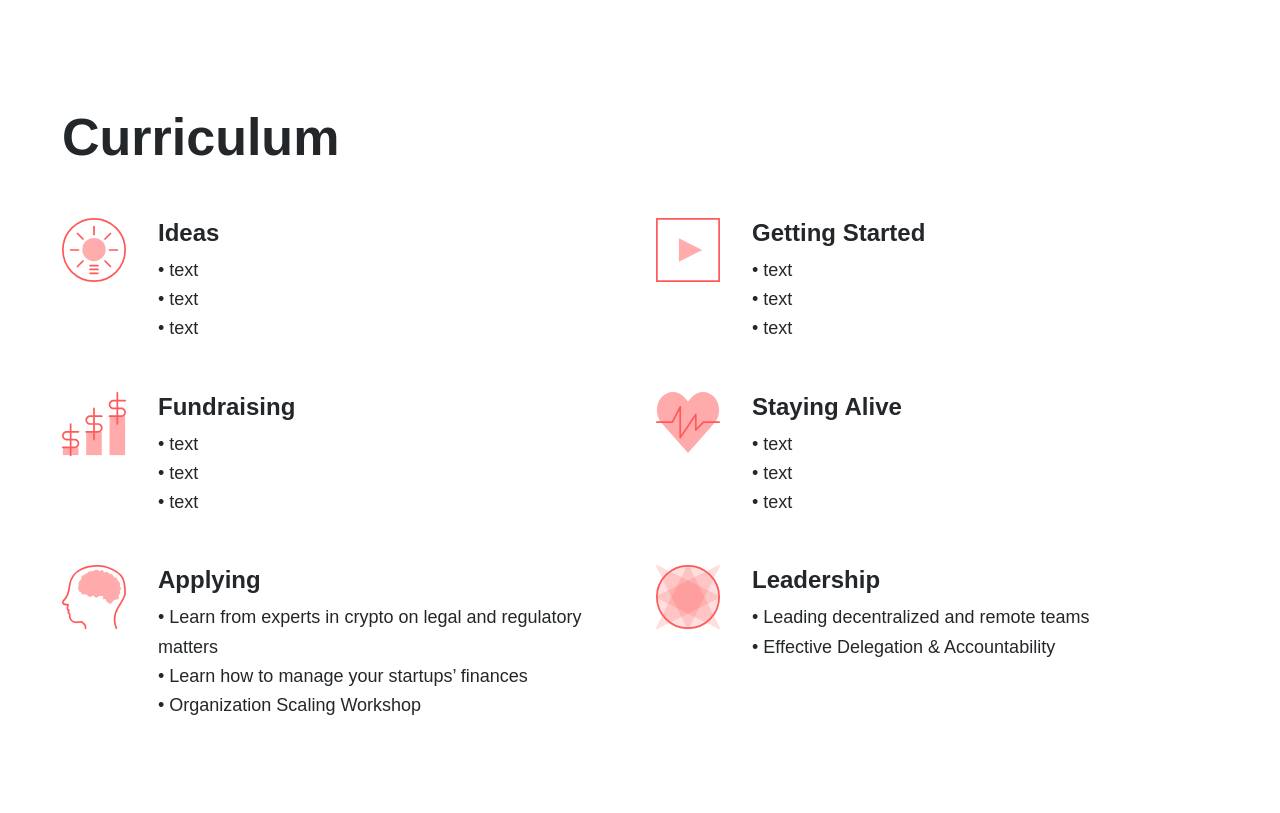
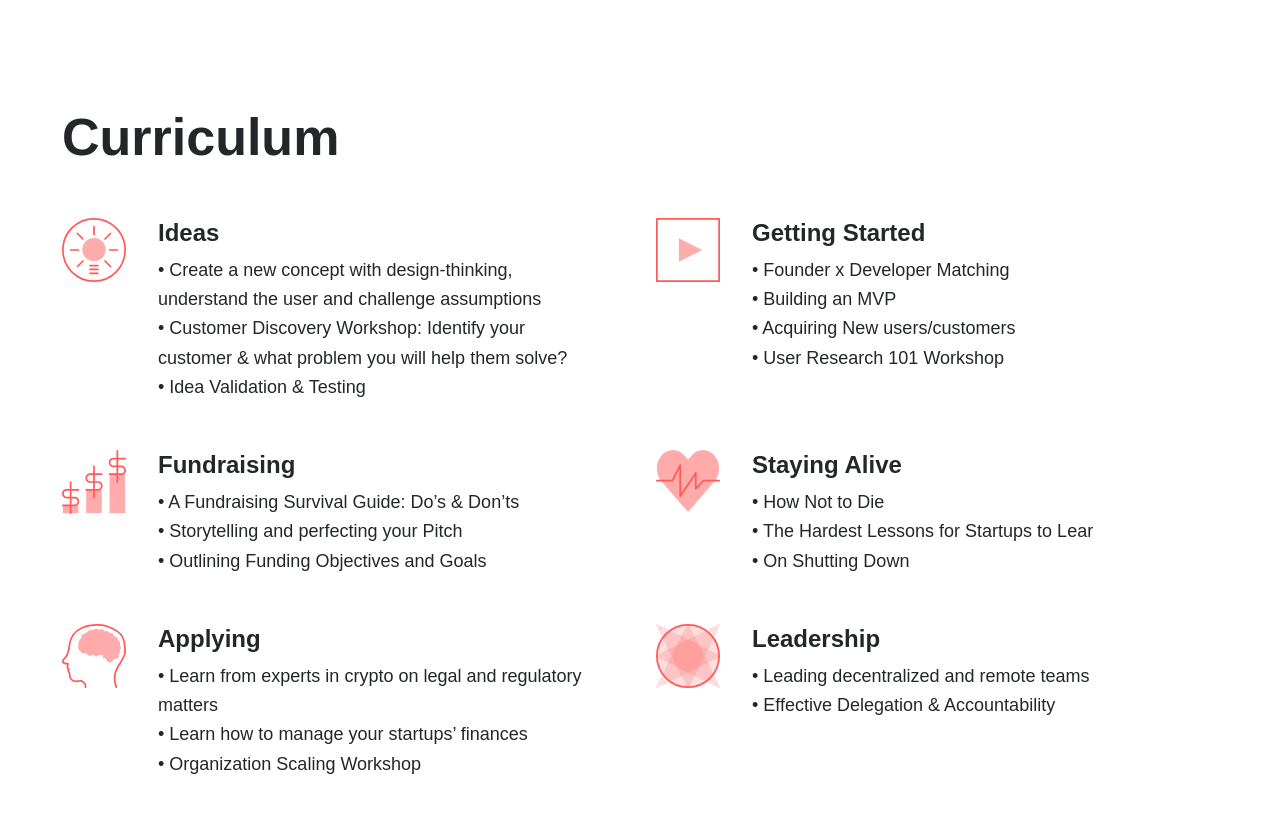
Before and after one commit to nearprotocol/owc_website, a Jekyll site: the page built from benefits.md, in a window 1280 px wide and 900 px high, scrolled down 1284 px. Shown: the top 813 px of the window. Built offline with Jekyll 4.4.1, drawn with Linux system fonts in a browser that asks for light colours; nearby versions of some CDN libraries; some web fonts are replaced.

Commit message:
content update

```diff
--- a/_data/program.yaml
+++ b/_data/program.yaml
@@ -39,16 +39,16 @@ benefits:
 
 curriculum:
   - title: Ideas
-    text: "&bull; text <br>&bull; text <br>&bull; text <br>"
+    text: "&bull; Create a new concept with design-thinking, understand the user and challenge assumptions <br>&bull; Customer Discovery Workshop: Identify your customer & what problem you will help them solve? <br>&bull; Idea Validation & Testing <br>"
     icon: ideas.svg
   - title: Getting Started
-    text: "&bull; text <br>&bull; text <br>&bull; text <br>"
+    text: "&bull; Founder x Developer Matching <br>&bull; Building an MVP <br>&bull; Acquiring New users/customers <br>&bull; User Research 101 Workshop <br>"
     icon: start.svg
   - title: Fundraising
-    text: "&bull; text <br>&bull; text <br>&bull; text <br>"
+    text: "&bull; A Fundraising Survival Guide: Do’s & Don’ts <br>&bull; Storytelling and perfecting your Pitch <br>&bull; Outlining Funding Objectives and Goals <br>"
     icon: funds.svg
   - title: Staying Alive
-    text: "&bull; text <br>&bull; text <br>&bull; text <br>"
+    text: "&bull; How Not to Die <br>&bull; The Hardest Lessons for Startups to Lear <br>&bull; On Shutting Down <br>"
     icon: alive.svg
   - title: Applying
     text: "&bull; Learn from experts in crypto on legal and regulatory matters <br>&bull; Learn how to manage your startups’ finances <br>&bull; Organization Scaling Workshop <br>"
```
